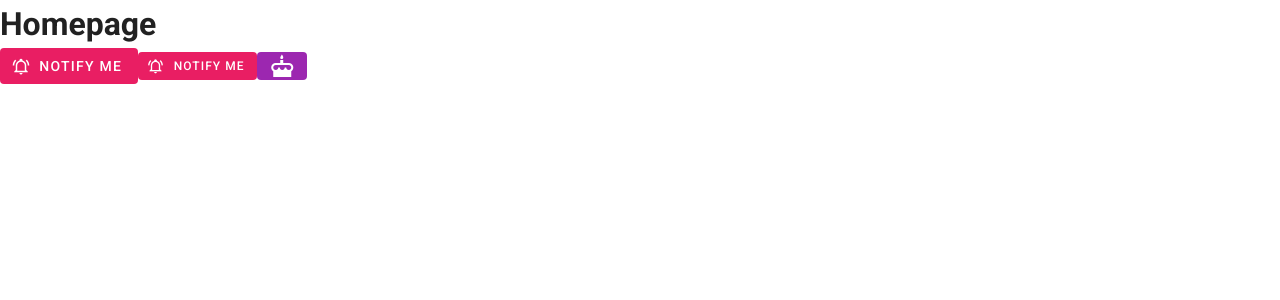
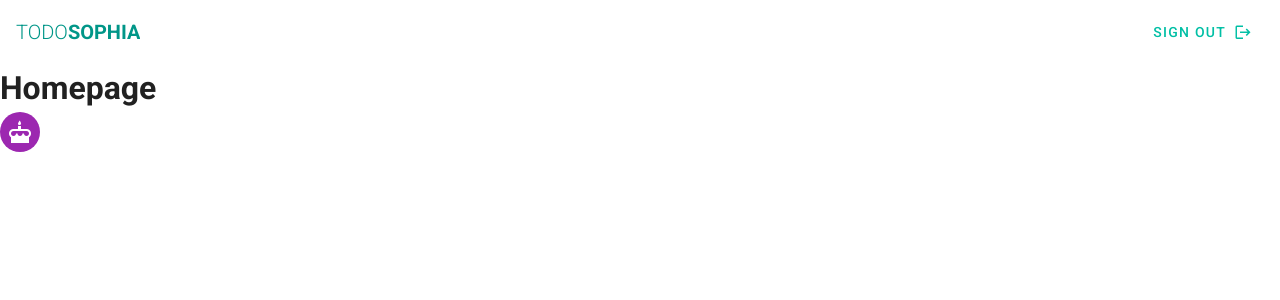
Before and after one commit to SophiaSaks/vuetify-projects, a Vue app in the folder sophia-todo/: page /#/ in a window 1280 px wide. Shown: the top 300 px of the page. Built offline with nearby package versions, Linux system fonts and the light colour scheme.

Commit message:
navbar
added navbar

```diff
--- a/sophia-todo/src/App.vue
+++ b/sophia-todo/src/App.vue
@@ -1,5 +1,9 @@
 <template>
   <v-app>
+    <Navbar />
+
+
+
     <v-main>
       <router-view/>
     </v-main>
@@ -8,11 +12,15 @@
 
 <script>
 
+import Navbar from '@/components/Navbar.vue'
+
 export default {
   name: 'App',
+  components: { Navbar },
 
   data: () => ({
     //
+
   }),
 };
 </script>
--- /dev/null
+++ b/sophia-todo/src/components/Navbar.vue
@@ -0,0 +1,23 @@
+<template>
+    <nav>
+        <v-toolbar flat app>
+            <v-toolbar-title class="text-uppercase teal--text">
+                <span class="font-weight-light">Todo</span>
+                <span class="font-weight-bold">Sophia</span>
+            </v-toolbar-title>
+            <v-spacer></v-spacer>
+
+            <v-btn text color="teal accent-4">
+                <span>Sign Out</span>
+                <v-icon right>mdi-logout</v-icon>
+
+            </v-btn>
+        </v-toolbar>
+    </nav>
+</template>
+
+<script>
+export default {
+
+};
+</script>
--- a/sophia-todo/src/views/HomeView.vue
+++ b/sophia-todo/src/views/HomeView.vue
@@ -2,17 +2,10 @@
   <div class="home">
   <h1>Homepage</h1>
 
-  <v-btn depressed class="pink white--text">
-    <v-icon left>mdi-bell-ring-outline</v-icon>
-    <span>Notify me</span>
-  </v-btn>
+  <!-- <v-btn class="hidden-md-and-down">Click me</v-btn> -->
+  <v-btn class="hidden-md-and-up">Click me</v-btn>
 
-   <v-btn depressed small class="pink white--text">
-    <v-icon left small>mdi-bell-ring-outline</v-icon>
-    <span>Notify me</span>
-  </v-btn>
-
-   <v-btn depressed small dark class="purple">
+   <v-btn fab depressed small dark class="purple">
     <v-icon>mdi-cake</v-icon>
   </v-btn>
 
```
